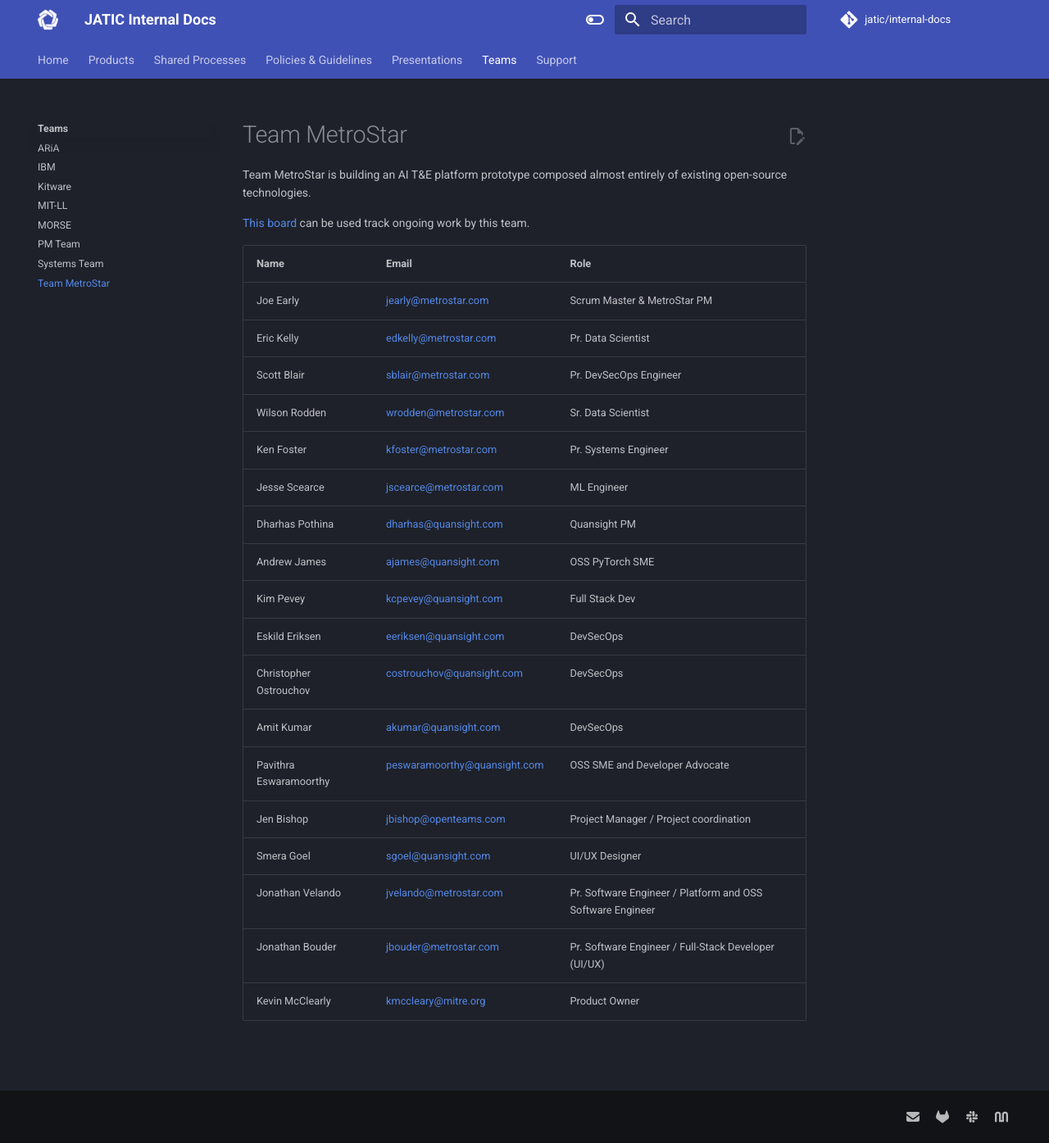
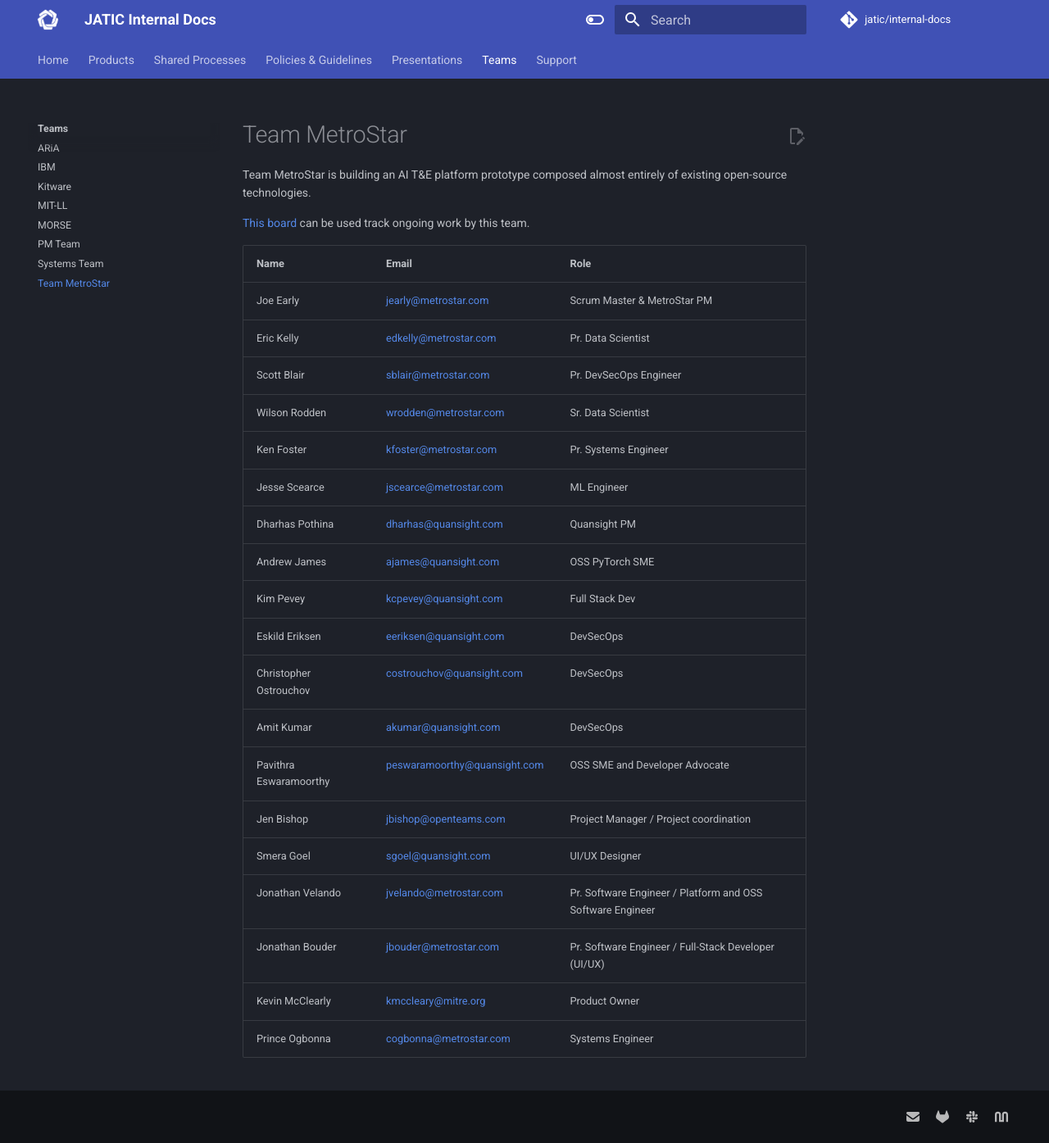
Before and after one commit to zheng0xd/JATIC-internal-docs, an MkDocs documentation site: the page built from docs/teams/msqs.md, in a window 1280 px wide and 1395 px high. Shown: the whole window at 82% size. Built offline with MkDocs 1.6.1 and Material for MkDocs 9.7.7, drawn with Linux system fonts in a browser that asks for light colours.

Commit message:
Update msqs.md

```diff
--- a/docs/teams/msqs.md
+++ b/docs/teams/msqs.md
@@ -24,3 +24,4 @@
 | Jonathan Velando | <jvelando@metrostar.com> | Pr. Software Engineer / Platform and OSS Software Engineer |
 | Jonathan Bouder | <jbouder@metrostar.com> | Pr. Software Engineer / Full-Stack Developer (UI/UX) |
 | Kevin McClearly | <kmccleary@mitre.org> | Product Owner |
+| Prince Ogbonna | <cogbonna@metrostar.com> | Systems Engineer |
```
